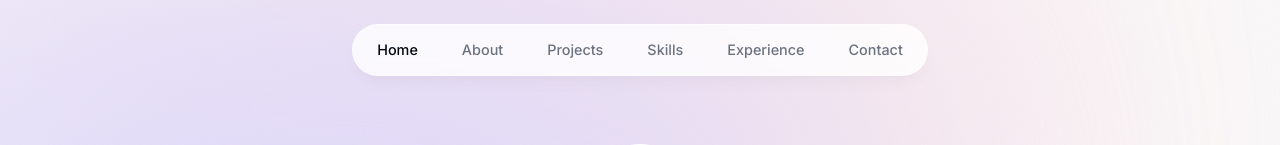
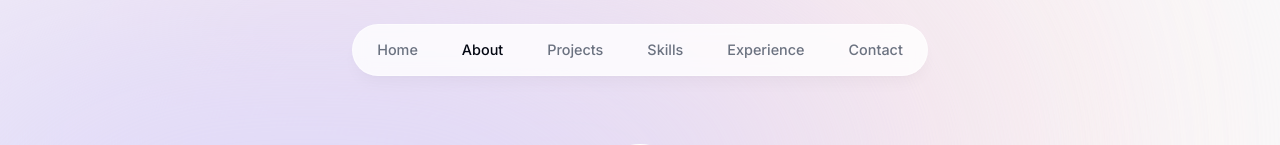
Before and after one commit to IharBahamaz/portfolio-project, a Next.js app: page / in a window 1280 px wide. Shown: the top 145 px of the page. Built offline with nearby package versions, Linux system fonts and the light colour scheme.

Commit message:
Setting useInView

```diff
--- a/components/About.tsx
+++ b/components/About.tsx
@@ -1,11 +1,23 @@
 'use client';
-import React from 'react';
+import React, { useEffect } from 'react';
 import SectionHeading from './SectionHeading';
 import { motion } from 'framer-motion';
+import { useInView } from 'react-intersection-observer';
+import { useActiveSectionContext } from '@/context/ActiveSectionContextProvider';
 
 const About = () => {
+  const { ref, inView } = useInView();
+  const { setActiveSection } = useActiveSectionContext();
+
+  useEffect(() => {
+    if (inView) {
+      setActiveSection('About');
+    }
+  }, [inView, setActiveSection]);
+
   return (
     <motion.section
+      ref={ref}
       className="mb-28 max-w-[45rem] text-center leading-8 sm:mb-40 scroll-mt-28"
       initial={{ opacity: 0, y: 100 }}
       animate={{ opacity: 1, y: 0 }}
```
